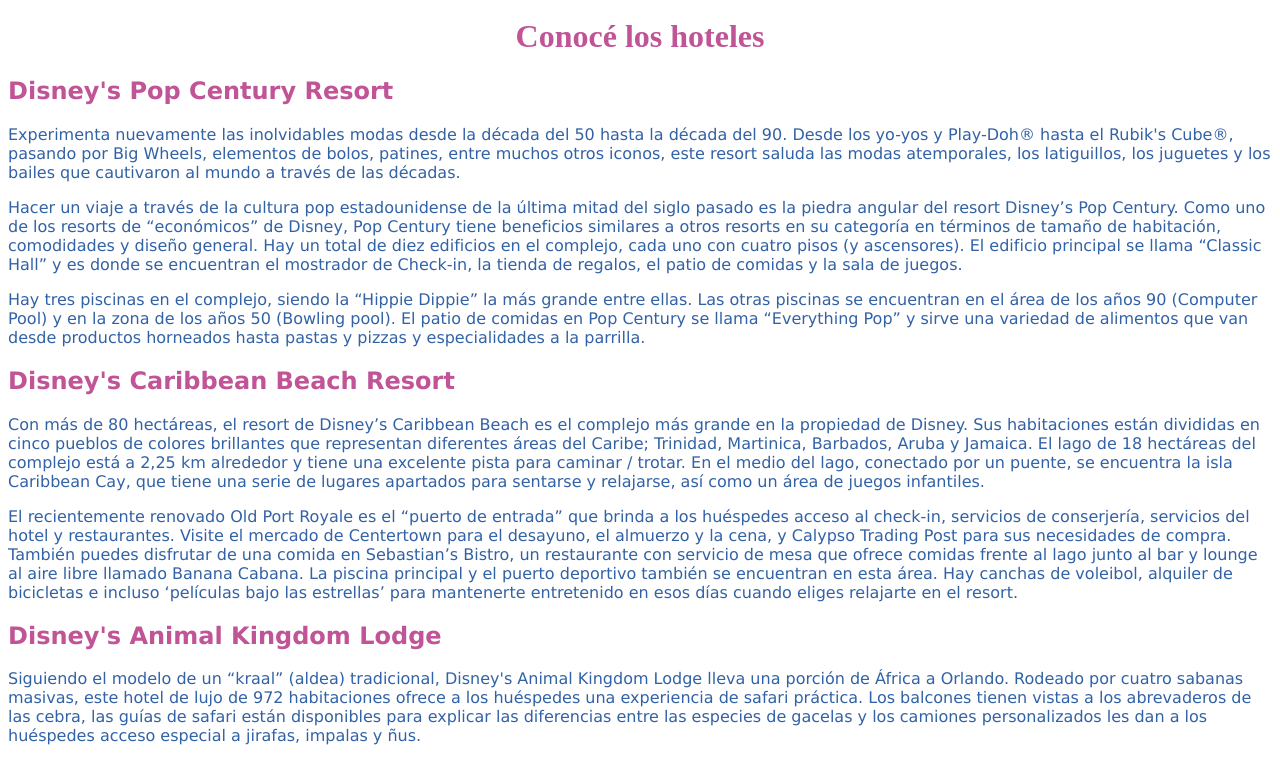
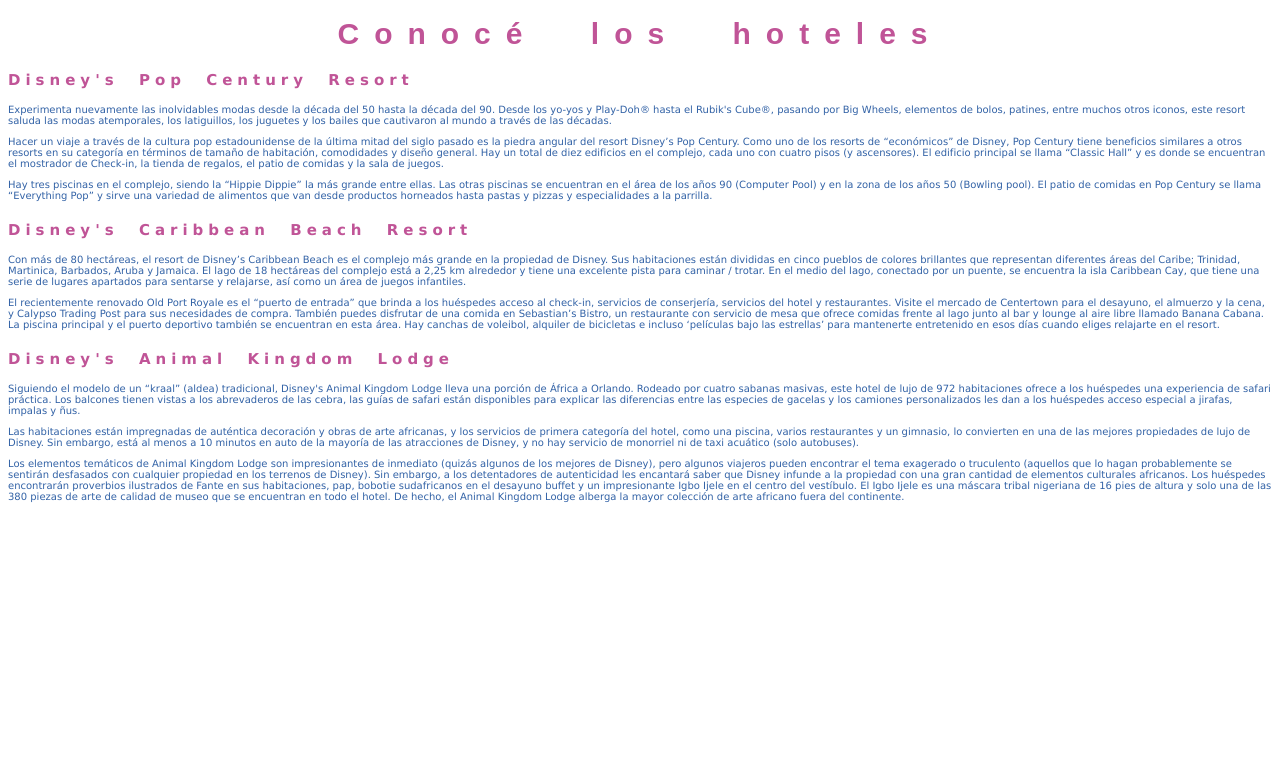
Before and after one commit to feden15/desafio-03-03, a website built with Vite: page index.html in a window 1280 px wide. Shown: the part 29-787 px from the top of the page. Built offline with nearby package versions, Linux system fonts and the light colour scheme.

Commit message:
Cargamos estilos

```diff
--- a/style.css
+++ b/style.css
@@ -1,17 +1,29 @@
 h1 {
+    font-family: sans-serif;
+    letter-spacing: 15px;
+    word-spacing: 30px;
     text-align: center;
     color: rgb(192,84,151);
+    font-size: 30px;
 }
 
 h2 {
     font-family: 'Lucida Sans', 'Lucida Sans Regular', 'Lucida Grande', 'Lucida Sans Unicode', Geneva, Verdana, sans-serif;
     font-weight: bold;
-    text-align: justify;
+    font-size: 15px;
     color: rgb(192,84,151);
-    width: 500px;
+    margin-bottom: 15px;
+    margin-top: 20px;
+    letter-spacing: 5px;
+    word-spacing: 10px;
 }
 
 p {
+    font-size: 10px;
     color: rgb(50,98,166);
     font-family: 'Lucida Sans', 'Lucida Sans Regular', 'Lucida Grande', 'Lucida Sans Unicode', Geneva, Verdana, sans-serif;
 }
+
+#primeros-tres-parrafos {
+    text-align: left;
+}
```
